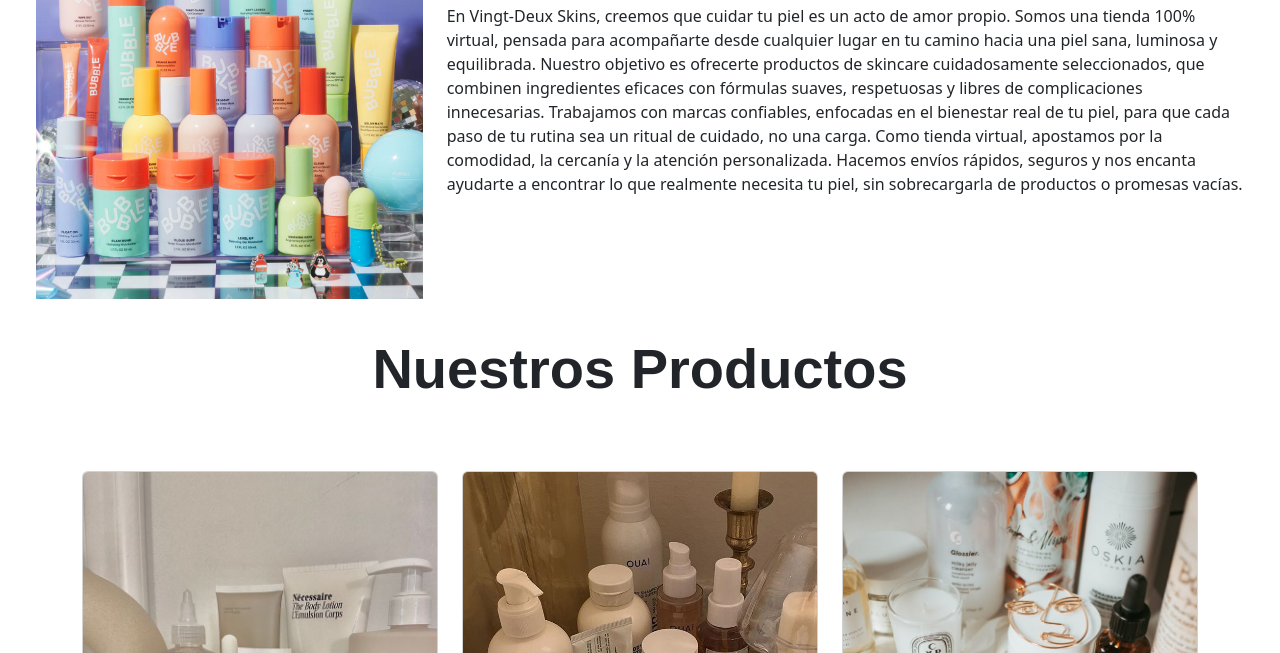
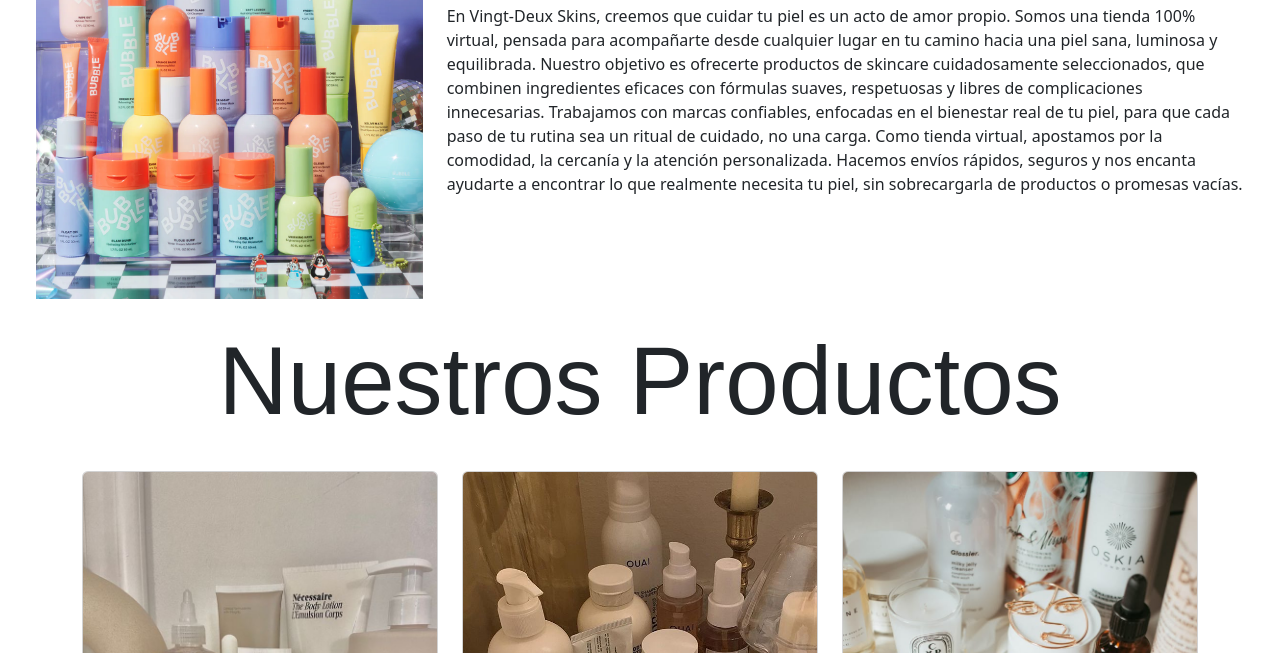
Before and after one commit to lissnic/Vinght-Deux-Skin, a plain HTML site: page index.html in a window 1280 px wide. Shown: the part 447-1100 px from the top of the page. Drawn offline with nearby package versions, Linux system fonts and the light colour scheme.

Commit message:
index.html

```diff
--- a/index.html
+++ b/index.html
@@ -7,6 +7,29 @@
     <link href="css/bootstrap.min.css" rel="stylesheet">
     <link rel="stylesheet" href="css/style.css">
   <body>
+    <style>
+    .titulo-productos {
+        font-size: 2.5rem;
+    }
+
+    @media (min-width: 576px) {
+        .titulo-productos {
+            font-size: 3.5rem;
+        }
+    }
+
+    @media (min-width: 768px) {
+        .titulo-productos {
+            font-size: 5rem;
+        }
+    }
+
+    @media (min-width: 992px) {
+        .titulo-productos {
+            font-size: 6rem;
+        }
+    }
+</style>
     <div class="container-fluid">
       <header>
         <div  class="col-12 bg-light p-1">
@@ -41,9 +64,11 @@
             </div>
             <div class="row align-items-center justify-content-center mt-4" style="height: 100px;">
            <div class="col-12 d-flex justify-content-center align-items-center">
-    <h2 class="text-center display-4 display-md-3 display-lg-2 fw-bold" style="font-family: 'Raleway', sans-serif;">
+    <div class="col-12 d-flex justify-content-center align-items-center">
+    <h2 class="text-center titulo-productos" style="font-family: 'Raleway', sans-serif;">
         Nuestros Productos
     </h2>
+</div>
 </div>
           </div>
           <div class="container mt-5">
```
